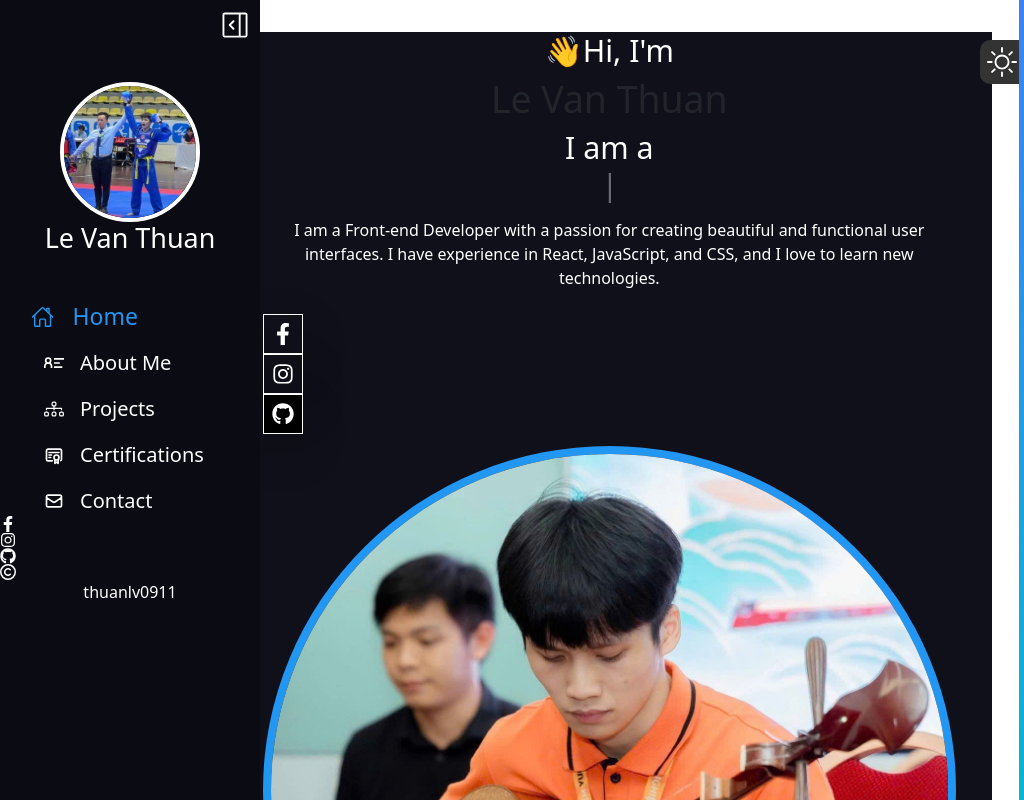
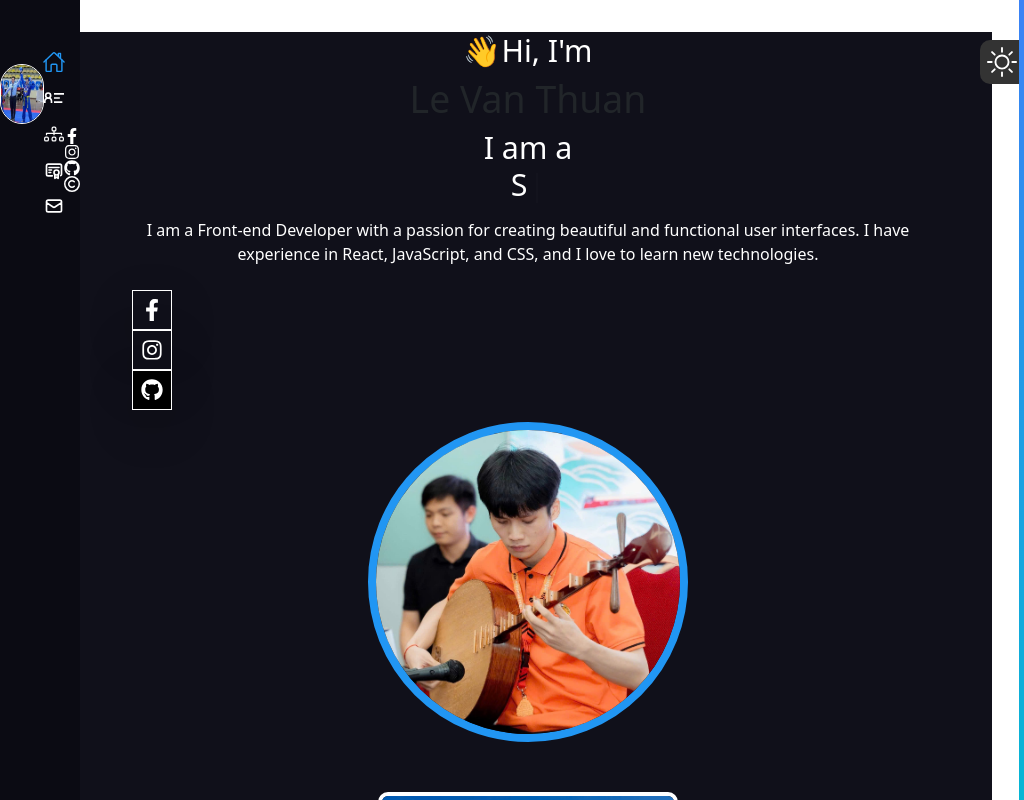
Before and after one commit to thuanlv0911/thuans-portfolio, a React (Vite) app in the folder client/: page / in a window 1024 px wide. Shown: the top 800 px of the page. Built offline with nearby package versions, Linux system fonts and the light colour scheme.

Commit message:
responsive portfolio

```diff
--- a/client/src/components/Layout/Layout.jsx
+++ b/client/src/components/Layout/Layout.jsx
@@ -1,9 +1,7 @@
 // eslint-disable-next-line no-unused-vars
 import { motion, useScroll, useTransform } from "framer-motion";
 import Home from "../../pages/Home/Home";
-import { GoSidebarExpand, GoSidebarCollapse } from "react-icons/go";
 import "./layout.css";
-import { useState } from "react";
 import Menus from "../Menus/Menus";
 import About from "../../pages/About/About";
 import Projects from "../../pages/Projects/Projects";
@@ -11,7 +9,6 @@ import Certifications from "../../pages/Certifications/Certifications";
 import Contact from "../../pages/Contact/Contact";
 
 export default function Layout() {
-    const [toggle, setToggle] = useState(true);
     const { scrollYProgress } = useScroll();
 
     const background = useTransform(
@@ -24,24 +21,11 @@ export default function Layout() {
         ]
     );
 
-    const handleToggle = () => {
-        setToggle(!toggle);
-    };
-
     return (
         <>
             <div className="sidebar-section">
-                <div className={toggle ? "sidebar-toggle sidebar" : "sidebar"}>
-                    <div className="sidebar-toggle-icons">
-                        <p onClick={handleToggle} className="toggle-icon">
-                            {toggle ? (
-                                <GoSidebarExpand className="hover:text-blue-500" size={30} />
-                            ) : (
-                                <GoSidebarCollapse size={30} className="hover:text-blue-500" />
-                            )}
-                        </p>
-                    </div>
-                    <Menus toggle={toggle} />
+                <div className="sidebar">
+                    <Menus />
                 </div>
                 <div className="container">
                     <Home />
--- a/client/src/components/Layout/layout.css
+++ b/client/src/components/Layout/layout.css
@@ -1,4 +1,3 @@
-
 .sidebar-section {
     display: flex;
     height: 100%;
@@ -13,11 +12,16 @@
     background-color: #fff;
 }
 
+.sidebar-section, .container {
+    padding-left: 22em;
+    padding-right: 8em;
+}
+
 .sidebar {
-    width: 80px;
     display: flex;
     flex-direction: column;
     height: 100vh;
+    width: 16em;
     position: fixed;
     top: 0;
     left: 0;
@@ -33,27 +37,36 @@
     background-color: #eee;
 }
 
-.sidebar-toggle {
-    width: 260px;
+@media (min-width: 64em) and (max-width: 94em) {
+    .sidebar {
+        width: 16em;
+    }
+    .sidebar-section, .container {
+        padding-left: 16em;
+        padding-right: 2em;
+
+    }
 }
 
-.sidebar-toggle-icons {
-    display: flex;
-    justify-content: flex-end;
-    padding: 10px;
-    cursor: pointer;
+@media (min-width: 46.25em) and (max-width: 64em) {
+    .sidebar {
+        width: 80px;
+    }
+    .sidebar-section, .container {
+        padding-left: 4em;
+        padding-right: 2em;
+    }
 }
 
-:where(.light) .sidebar-toggle-icons p svg {
-    color: #fff;
-}
-
-:where(.dark) .sidebar-toggle-icons p svg {
-    color: #10101A;
-}
-
-.sidebar-toggle + .container {
-    margin-left: 19vw;
+@media (max-width: 46.24em) {
+    .sidebar {
+        display: none;
+    }
+    .sidebar-section, .container {
+        padding: 0;
+        margin-left: 0;
+        margin-right: 0;
+    }
 }
 
 .progress-bar {
@@ -66,9 +79,3 @@
     transform-origin: top;
     z-index: 9999;
 }
-
-@media (max-width: 600px) {
-    .sidebar {
-        display: none;
-    }
-}
--- a/client/src/components/Menus/Menus.jsx
+++ b/client/src/components/Menus/Menus.jsx
@@ -1,3 +1,4 @@
+/* eslint-disable no-unused-vars */
 import React, { useRef } from 'react';
 import './menus.css';
 import profilePic from '../../assets/images/mb.jpg';
@@ -9,8 +10,7 @@ import { BsDiagram3 } from "react-icons/bs";
 import { FaFacebookF, FaInstagram, FaGithub } from "react-icons/fa";
 import { FaRegCopyright } from "react-icons/fa6";
 import { Link } from 'react-scroll';
-// eslint-disable-next-line no-unused-vars
-import { motion, AnimatePresence, useInView } from 'framer-motion';
+import { motion, useInView } from 'framer-motion';
 
 const avatarVariants = {
     hidden: { opacity: 0, scale: 0.7 },
@@ -18,8 +18,7 @@ const avatarVariants = {
         opacity: 1,
         scale: 1,
         transition: { type: "spring", stiffness: 100, damping: 12, duration: 0.8 }
-    },
-    exit: { opacity: 0, scale: 0.7, transition: { duration: 0.15, ease: "easeOut" } }
+    }
 };
 
 const avatarIconVariants = {
@@ -28,8 +27,7 @@ const avatarIconVariants = {
         opacity: 1,
         scale: 1,
         transition: { type: "spring", stiffness: 100, damping: 12, duration: 0.8 }
-    },
-    exit: { opacity: 0, scale: 0.6, transition: { duration: 0.15, ease: "easeOut" } }
+    }
 };
 
 const nameVariants = {
@@ -38,8 +36,7 @@ const nameVariants = {
         opacity: 1,
         y: 0,
         transition: { type: "spring", stiffness: 120, damping: 10, duration: 0.6 }
-    },
-    exit: { opacity: 0, y: -20, transition: { duration: 0.15, ease: "easeOut" } }
+    }
 };
 
 const navbarContainerVariants = {
@@ -47,8 +44,7 @@ const navbarContainerVariants = {
     visible: {
         opacity: 1,
         transition: { staggerChildren: 0.2 }
-    },
-    exit: { opacity: 0, transition: { duration: 0.15, ease: "easeOut" } }
+    }
 };
 
 const navbarItemVariants = {
@@ -57,8 +53,7 @@ const navbarItemVariants = {
         opacity: 1,
         x: 0,
         transition: { type: "spring", stiffness: 100, damping: 12, duration: 0.6 }
-    },
-    exit: { opacity: 0, x: -50, transition: { duration: 0.15, ease: "easeOut" } }
+    }
 };
 
 const footerVariants = {
@@ -67,8 +62,7 @@ const footerVariants = {
         opacity: 1,
         y: 0,
         transition: { type: "spring", stiffness: 100, damping: 12, duration: 0.6 }
-    },
-    exit: { opacity: 0, y: 20, transition: { duration: 0.15, ease: "easeOut" } }
+    }
 };
 
 const socialHoverVariants = {
@@ -80,7 +74,7 @@ const socialHoverVariants = {
     }
 };
 
-const Menus = ({ toggle }) => {
+const Menus = () => {
     const menuRef = useRef(null);
     const isInView = useInView(menuRef, { margin: "-50px" });
 
@@ -92,20 +86,16 @@ const Menus = ({ toggle }) => {
             transition={{ duration: 0.3, ease: "easeOut" }}
             className="flex flex-col h-full"
         >
-            <AnimatePresence mode="wait">
-                {toggle ? (
             <motion.div
-                        key="full-menu"
+                className="full-menu flex flex-col h-full"
                 initial={{ opacity: 0, x: -30 }}
                 animate={{ opacity: 1, x: 0 }}
-                        exit={{ opacity: 0, x: -30 }}
                 transition={{ duration: 0.25, ease: "easeOut" }}
-                        className="flex flex-col h-full"
             >
                 <motion.div
                     variants={avatarVariants}
                     initial="hidden"
-                            animate={isInView ? "visible" : "exit"}
+                    animate={isInView ? "visible" : "hidden"}
                     className="navbar-profile-pic"
                 >
                     <a href="#">
@@ -115,7 +105,7 @@ const Menus = ({ toggle }) => {
                 <motion.h3
                     variants={nameVariants}
                     initial="hidden"
-                            animate={isInView ? "visible" : "exit"}
+                    animate={isInView ? "visible" : "hidden"}
                     className="about-name text-center text-2xl fw-light"
                 >
                     Le Van Thuan
@@ -123,7 +113,7 @@ const Menus = ({ toggle }) => {
                 <motion.div
                     variants={navbarContainerVariants}
                     initial="hidden"
-                            animate={isInView ? "visible" : "exit"}
+                    animate={isInView ? "visible" : "hidden"}
                     className="navbar-items flex-1"
                 >
                     <motion.div variants={navbarItemVariants} className="navbar-item">
@@ -155,7 +145,7 @@ const Menus = ({ toggle }) => {
                 <motion.div
                     variants={footerVariants}
                     initial="hidden"
-                            animate={isInView ? "visible" : "exit"}
+                    animate={isInView ? "visible" : "hidden"}
                     className="mt-auto flex flex-col items-center gap-4 text-white pb-4"
                 >
                     <div className="flex justify-center gap-6">
@@ -201,19 +191,17 @@ const Menus = ({ toggle }) => {
                     </motion.div>
                 </motion.div>
             </motion.div>
-                ) : (
+
             <motion.div
-                        key="icon-menu"
+                className="icon-menu flex flex-col h-full"
                 initial={{ opacity: 0, x: 30 }}
                 animate={{ opacity: 1, x: 0 }}
-                        exit={{ opacity: 0, x: 30 }}
                 transition={{ duration: 0.25, ease: "easeOut" }}
-                        className="flex flex-col h-full"
             >
                 <motion.div
                     variants={avatarIconVariants}
                     initial="hidden"
-                            animate={isInView ? "visible" : "exit"}
+                    animate={isInView ? "visible" : "hidden"}
                     className="navbar-profile-pic-icons"
                 >
                     <img src={profilePic} alt="Profile-picture" />
@@ -221,7 +209,7 @@ const Menus = ({ toggle }) => {
                 <motion.div
                     variants={navbarContainerVariants}
                     initial="hidden"
-                            animate={isInView ? "visible" : "exit"}
+                    animate={isInView ? "visible" : "hidden"}
                     className="navbar-items-icons flex-1"
                 >
                     <motion.div variants={navbarItemVariants} className="navbar-item-icons">
@@ -253,7 +241,7 @@ const Menus = ({ toggle }) => {
                 <motion.div
                     variants={footerVariants}
                     initial="hidden"
-                            animate={isInView ? "visible" : "exit"}
+                    animate={isInView ? "visible" : "hidden"}
                     className="mt-auto flex flex-col items-center gap-4 text-white pb-4"
                 >
                     <div className="flex flex-col items-center gap-4">
@@ -299,8 +287,6 @@ const Menus = ({ toggle }) => {
                     </motion.div>
                 </motion.div>
             </motion.div>
-                )}
-            </AnimatePresence>
         </motion.div>
     );
 };
--- a/client/src/components/Menus/menus.css
+++ b/client/src/components/Menus/menus.css
@@ -5,7 +5,7 @@
     display: flex;
     vertical-align: middle;
     margin: 0 auto;
-    margin-top: 16px;
+    margin-top: 64px;
     object-fit: cover;
     transition: border-color 0.3s ease;
 }
@@ -56,7 +56,7 @@
     display: flex;
     vertical-align: middle;
     margin: 0 auto;
-    margin-top: 16px;
+    margin-top: 64px;
     transition: border-color 0.3s ease;
 }
 
@@ -166,3 +166,23 @@
 :where(.dark) .mt-auto.text-white {
     color: #10101A;
 }
+
+.icon-menu {
+    display: none;
+}
+
+@media (min-width: 46.25em) and (max-width: 64em) {
+    .full-menu {
+        display: none;
+    }
+
+    .icon-menu {
+        display: flex;
+    }
+}
+
+@media (max-width: 46.24em) {
+    .full-menu, .icon-menu {
+        display: none;
+    }
+}
--- a/client/src/pages/About/About.jsx
+++ b/client/src/pages/About/About.jsx
@@ -206,7 +206,7 @@ const About = () => {
                             variants={containerVariants}
                             initial="hidden"
                             animate={isButtonsInView ? "visible" : "exit"}
-                            className="about-buttons flex gap-4 pl-16"
+                            className="about-buttons flex gap-4"
                         >
 
                             <Link to="contact" spy={true} smooth={true} offset={-100} duration={100}>
--- a/client/src/pages/About/about.css
+++ b/client/src/pages/About/about.css
@@ -153,3 +153,14 @@
 :where(.dark) .skill-item span:hover {
   color: #2196F3;
 }
+
+
+/* Tablet */
+@media (min-width: 46.25em) and (max-width: 64em) {
+  .about-container {
+    grid-template-columns: 1fr;
+        margin: 0 auto;
+  }
+
+
+}
--- a/client/src/pages/Contact/Contact.jsx
+++ b/client/src/pages/Contact/Contact.jsx
@@ -122,12 +122,12 @@ const Contact = () => {
 
     return (
         <div className={`min-h-screen flex items-center justify-center ${theme === "light" ? "bg-[#10101A]" : "bg-[#fff]"}`} id="contact">
-            <div className="contact w-full px-4 py-8 max-w-7xl mx-auto">
+            <div className="contact w-full px-4 py-8 mx-auto">
                 <motion.h1
                     variants={titleVariants}
                     initial="hidden"
                     animate={isContainerInView ? "visible" : "hidden"}
-                    className={`text-4xl font-mono contact-title ${theme === "light" ? "text-white" : "text-[#10101A]"}`}
+                    className={`text-4xl font-mono contact-title md:text-left ${theme === "light" ? "text-white" : "text-[#10101A]"}`}
                 >
                     Contact
                 </motion.h1>
@@ -140,9 +140,9 @@ const Contact = () => {
                 >
                     <motion.div
                         variants={infoVariants}
-                        className={`contact-info p-6 rounded-lg md:w-1/3 ${theme === "light" ? "bg-[#0B0B13]" : "bg-[#eee]"}`}
+                        className={`contact-info p-6 rounded-lg w-full md:w-2/5 ${theme === "light" ? "bg-[#0B0B13]" : "bg-[#eee]"}`}
                     >
-                        <h2 className="text-3xl font-semibold text-[#2196F3] mb-4">Get in Touch</h2>
+                        <h2 className="text-3xl font-semibold text-[#2196F3] mb-4 text-center md:text-left">Get in Touch</h2>
                         <div className="space-y-4">
                             {[
                                 { icon: <HiOutlineMail className="text-2xl transition-all duration-300" />, text: "thuanlv0911@gmail.com" },
@@ -152,15 +152,15 @@ const Contact = () => {
                                 <motion.div
                                     key={index}
                                     variants={contactItemVariants}
-                                    className={`flex items-center gap-3 contact-item ${theme === "light" ? "text-white" : "text-[#10101A]"}`}
+                                    className={`flex gap-3 contact-item  md:justify-start ${theme === "light" ? "text-white" : "text-[#10101A]"}`}
                                 >
                                     {item.icon}
                                     <span className="transition-all duration-300">{item.text}</span>
                                 </motion.div>
                             ))}
                             <hr className="border-[#2196F3] my-4" />
-                            <h3 className="text-xl font-semibold text-[#2196F3]">Contact with</h3>
-                            <div className="mxh-icons flex justify-center md:justify-start gap-6 mt-4">
+                            <h3 className="text-xl font-semibold text-[#2196F3] text-center md:text-left">Contact with</h3>
+                            <div className="mxh-icons flex justify-center gap-6 mt-4">
                                 {[
                                     { href: "https://www.facebook.com/thuanlv0911", icon: <FaFacebookF size={40} className={`p-2 rounded-full bg-[#1877F2] ${theme === "light" ? "text-white border-white" : "text-white border-[#10101A]"} border-1 hover:scale-110 hover:border-[#1877F2] transition-all duration-200 shadow-lg`} />, title: "Facebook" },
                                     { href: "https://www.instagram.com/thuanlv0911", icon: <FaInstagram size={40} className={`p-2 rounded-full bg-gradient-to-tr from-yellow-400 via-pink-500 to-purple-600 ${theme === "light" ? "text-white border-white" : "text-white border-[#10101A]"} border-1 hover:scale-110 hover:border-pink-500 transition-all duration-200 shadow-lg`} />, title: "Instagram" },
@@ -182,9 +182,9 @@ const Contact = () => {
                     </motion.div>
                     <motion.div
                         variants={formVariants}
-                        className={`contact-form p-6 rounded-lg md:w-2/3 ${theme === "light" ? "bg-[#0B0B13]" : "bg-[#eee]"}`}
+                        className={`contact-form p-6 rounded-lg w-full md:w-3/5 ${theme === "light" ? "bg-[#0B0B13]" : "bg-[#eee]"}`}
                     >
-                        <h2 className="text-3xl font-semibold text-[#2196F3] mb-4">Get in Contact</h2>
+                        <h2 className="text-3xl font-semibold text-[#2196F3] mb-4 text-center md:text-left">Get in Contact</h2>
                         <form>
                             <motion.div variants={inputVariants} className="mb-4">
                                 <input
@@ -193,7 +193,7 @@ const Contact = () => {
                                     className={`w-full p-3 rounded-lg border border-[#2196F3] focus:outline-none focus:ring-2 focus:ring-[#2196F3] ${theme === "light" ? "bg-[#1A1A22] text-white" : "bg-[#fff] text-[#10101A]"}`}
                                 />
                             </motion.div>
-                            <motion.div variants={containerVariants} className="flex gap-4 mb-4">
+                            <motion.div variants={containerVariants} className="flex gap-4 mb-4 flex-col sm:flex-row">
                                 <motion.input
                                     variants={inputVariants}
                                     type="text"
@@ -227,9 +227,9 @@ const Contact = () => {
                     variants={handshakeVariants}
                     initial="hidden"
                     animate={isHandshakeInView ? "visible" : "exit"}
-                    className={`p-6 rounded-lg mt-10 ${theme === "light" ? "bg-[#0B0B13]" : "bg-[#eee]"}`}
+                    className={`p-6 rounded-lg mt-10 mx-auto ${theme === "light" ? "bg-[#0B0B13]" : "bg-[#eee]"}`}
                 >
-                    <div className="flex flex-col justify-center align-items-center">
+                    <div className="flex flex-col justify-center items-center">
                         <h3 className="text-xl font-semibold text-[#2196F3]">Let’s Work Together</h3>
                         <motion.div
                             variants={handshakeIconVariants}
--- a/client/src/pages/Contact/contact.css
+++ b/client/src/pages/Contact/contact.css
@@ -158,3 +158,35 @@
 :where(.dark) .mxh-icons svg {
     border-color: #fff;
 }
+
+/* Tablet */
+@media (min-width: 46.25em) and (max-width: 64em) {
+    .contact {
+        align-items: center;
+    }
+    .contact-container {
+        flex-direction: column;
+        margin: 0 auto;
+    }
+    .contact-title {
+        text-align: left;
+        padding-left: 20px;
+    }
+
+    .contact-info, .contact-form {
+        width: 100%;
+        margin: 0 auto;
+    }
+}
+
+/* Mobile */
+@media (max-width: 46.24em) {
+    .contact {
+        align-items: flex-start;
+    }
+    .contact-container {
+        flex-direction: column;
+        margin: 0 auto;
+    }
+
+}
--- a/client/src/pages/Home/home.css
+++ b/client/src/pages/Home/home.css
@@ -85,7 +85,46 @@
     color: #fff;
 }
 
-
 :where(.light) .mxh-icons .bg-black svg {
     color: #fff;
 }
+
+/* Tablet */
+@media (min-width: 46.25em) and (max-width: 64em) {
+    .container {
+        flex-direction: column;
+        align-items: center;
+    }
+    .home-content {
+        order: 2;
+        text-align: center;
+    }
+    .profile-pic {
+        order: 1;
+        width: 20em;
+        height: 20em;
+    }
+    .mxh-icons {
+        justify-content: center;
+    }
+}
+
+/* Mobile */
+@media (max-width: 46.24em) {
+    .container {
+        flex-direction: column;
+        align-items: center;
+    }
+    .home-content {
+        order: 2;
+        text-align: center;
+    }
+    .profile-pic {
+        order: 1;
+        width: 16em;
+        height: 16em;
+    }
+    .mxh-icons {
+        justify-content: center;
+    }
+}
--- a/client/src/pages/Projects/project.css
+++ b/client/src/pages/Projects/project.css
@@ -37,6 +37,8 @@
     display: grid;
     grid-template-columns: repeat(3, minmax(0, 1fr));
     gap: 1.5rem;
+    max-width: 1200px;
+    margin: 0 auto;
 }
 
 .card-item {
@@ -178,3 +180,48 @@
     transform: translateX(5px);
     color: #2196F3;
 }
+
+/* Tablet */
+@media (min-width: 46.25em) and (max-width: 64em) {
+    .projects {
+        align-items: center;
+    }
+    .card-container {
+        grid-template-columns: 1fr;
+        margin: 0 auto;
+    }
+    .projects-title {
+        text-align: left;
+        padding-left: 20px;
+    }
+
+
+    .card-item {
+        margin: 0 auto;
+    }
+    .card-img {
+        max-height: 300px;
+    }
+}
+
+/* Mobile */
+@media (max-width: 46.24em) {
+    .projects {
+        align-items: center;
+    }
+    .card-container {
+        grid-template-columns: 1fr;
+        margin: 0 auto;
+    }
+    .projects-title {
+        text-align: left;
+        padding-left: 20px;
+    }
+
+    .card-item {
+        margin: 0 auto;
+    }
+    .card-img {
+        max-height: 200px;
+    }
+}
```
Also changed, not shown: client/src/pages/Projects/Projects.jsx (+12 -12 lines). Lines whose indentation alone changed are shown as unchanged.
